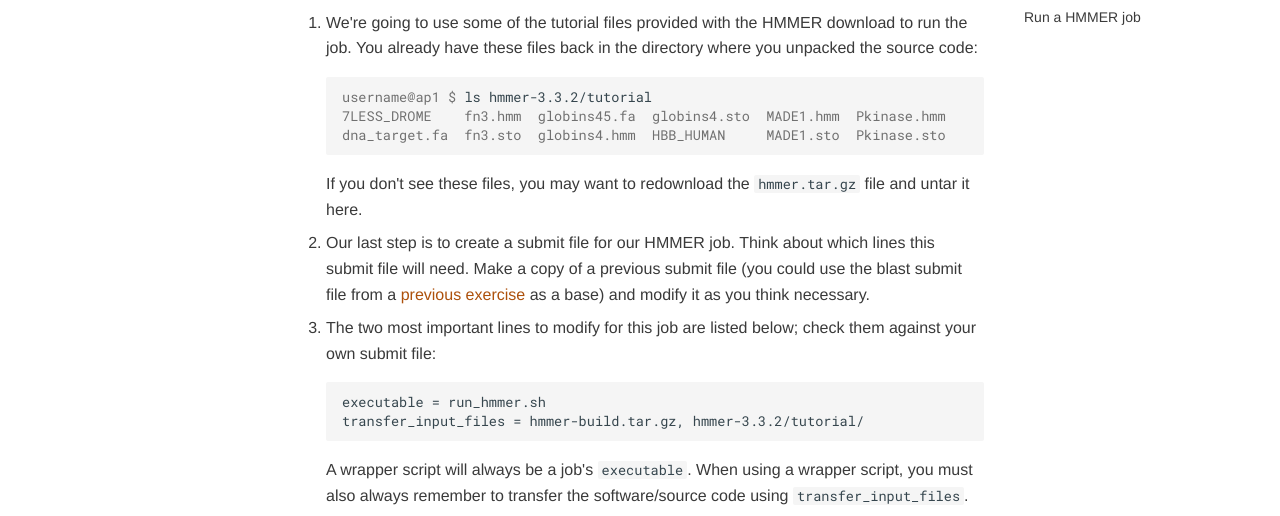
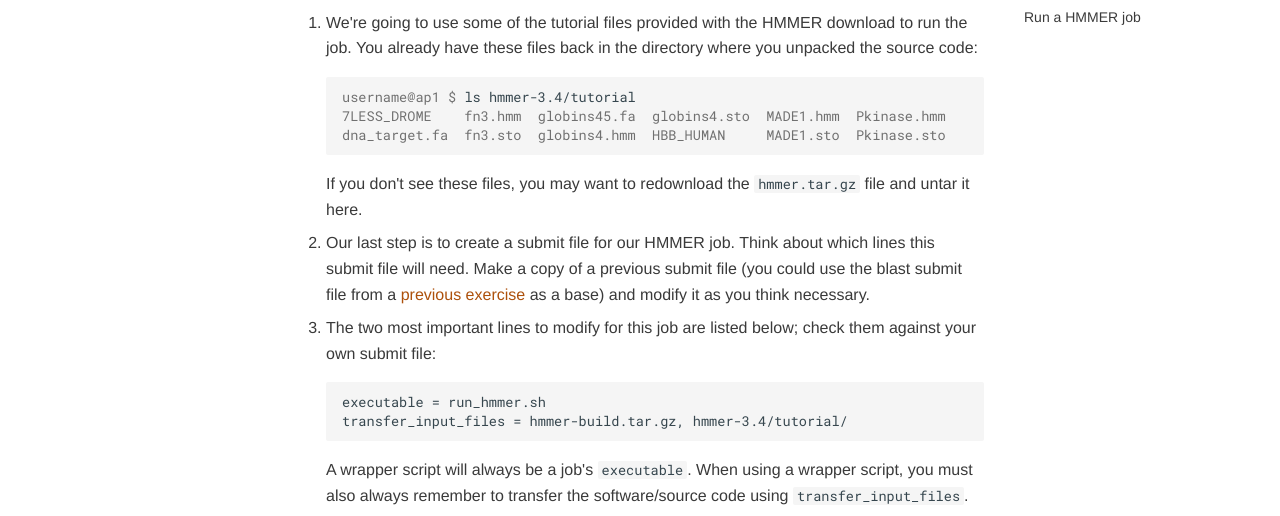
Before and after one commit to osg-htc/school-2024, an MkDocs documentation site: the page built from docs/materials/software/part5-ex1-prepackaged.md, in a window 1280 px wide and 900 px high, scrolled down 2551 px. Shown: the part 172-688 px from the top of the window. Built offline with MkDocs 1.6.1 and Material for MkDocs 9.7.7, drawn with Linux system fonts in a browser that asks for light colours; some of the changed text lies outside the part shown.

Commit message:
Update HMMER version to 3.4

```diff
--- a/docs/materials/software/part5-ex1-prepackaged.md
+++ b/docs/materials/software/part5-ex1-prepackaged.md
@@ -45,7 +45,7 @@ for this example, we are going to compile directly on the Access Point
 
         :::console
 		username@host $ tar -zxf hmmer.tar.gz
-		username@host $ cd hmmer-3.3.2
+		username@host $ cd hmmer-3.4
 
 1.  Now we can follow the second set of installation instructions. For the prefix, we'll use the variable `$PWD` to capture the name of our current working directory and then a relative path to the `hmmer-build` directory we created in step 1:
 
@@ -112,7 +112,7 @@ We're almost ready! We need two more pieces to run a HMMER job.
 run the job. You already have these files back in the directory where you unpacked the source code:
 
 		:::console
-		username@ap1 $ ls hmmer-3.3.2/tutorial
+		username@ap1 $ ls hmmer-3.4/tutorial
 		7LESS_DROME    fn3.hmm  globins45.fa  globins4.sto  MADE1.hmm  Pkinase.hmm
 		dna_target.fa  fn3.sto  globins4.hmm  HBB_HUMAN     MADE1.sto  Pkinase.sto
 
@@ -124,7 +124,7 @@ run the job. You already have these files back in the directory where you unpack
 
         :::file
         executable = run_hmmer.sh
-        transfer_input_files = hmmer-build.tar.gz, hmmer-3.3.2/tutorial/
+        transfer_input_files = hmmer-build.tar.gz, hmmer-3.4/tutorial/
 
     A wrapper script will always be a job's `executable`.
     When using a wrapper script, you must also always remember to transfer the software/source code using
```
Also changed, not shown: other parts of docs/materials/software/part5-ex1-prepackaged.md (+1 -1 lines).
